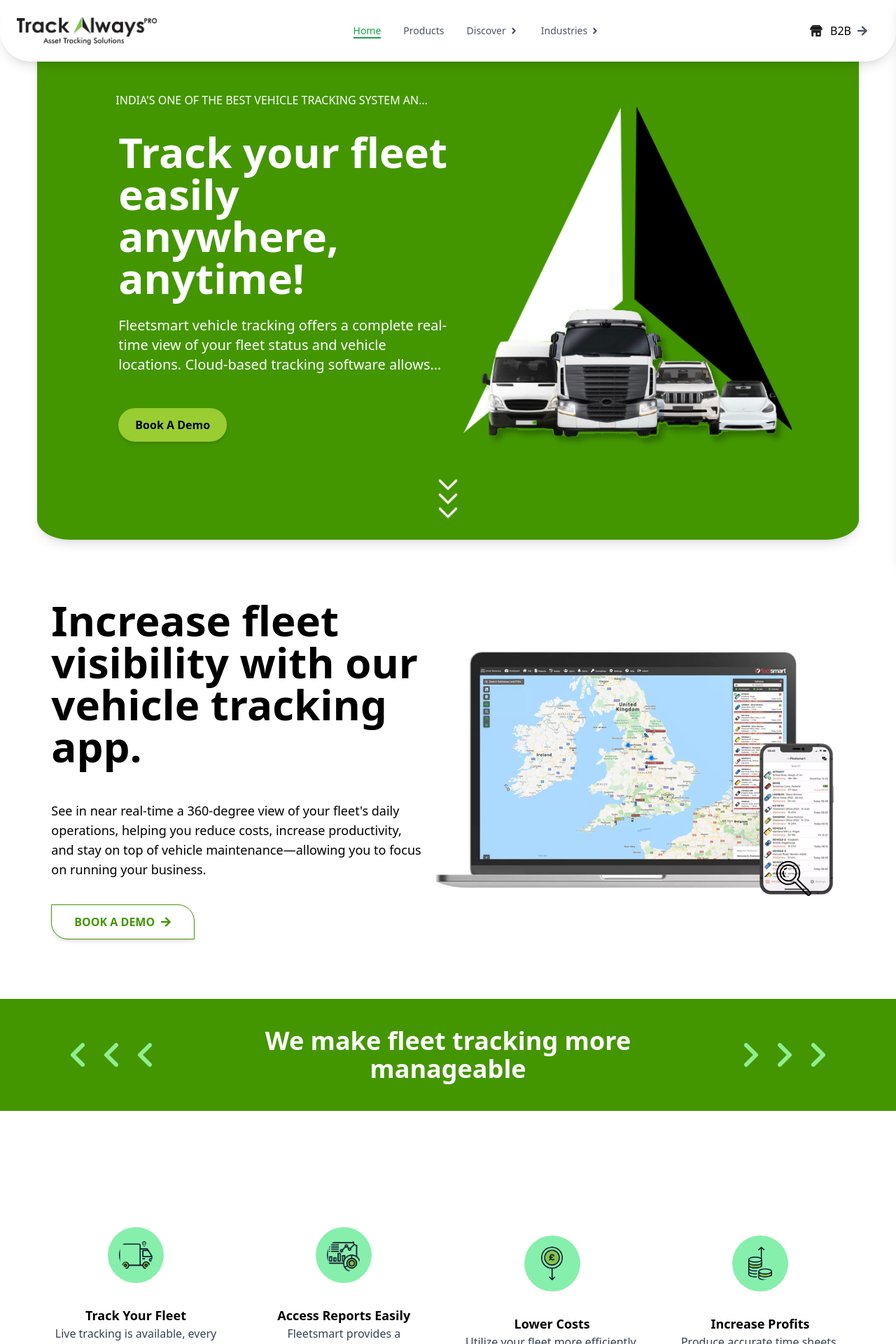
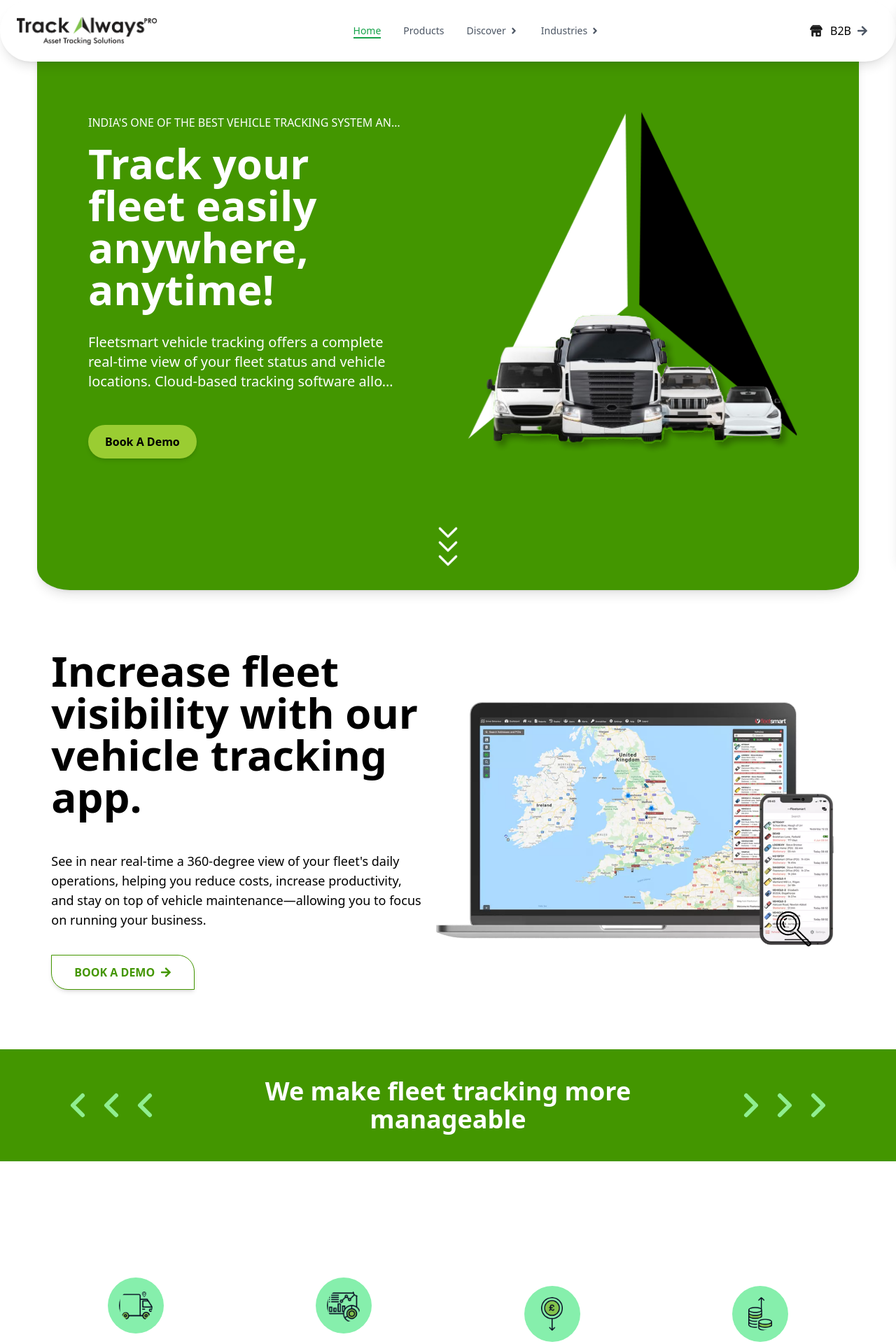
Before and after one commit to encrypted-bug-2024/trackalways-new, a React (Vite) app: page / in a window 1280 px wide. Shown: the top 1920 px of the page at 70% size. Built offline with nearby package versions, Linux system fonts and the light colour scheme.

Commit message:
Updated Home.jsx and Card.jsx components

```diff
--- a/src/components/home/Card.jsx
+++ b/src/components/home/Card.jsx
@@ -23,7 +23,7 @@ const Card = () => {
 
 
       {/* Box 2 */}
-      <div className="flex flex-col items-center justify-center h-96 p-4 rounded-lg max-w-xs">
+      <div className="flex flex-col items-center justify-center h-96 p-4 rounded-lg">
         <div className="flex items-center  justify-center w-28 h-28 bg-lightgreen rounded-full">
           <img
             src={logo2}
@@ -38,7 +38,7 @@ const Card = () => {
       </div>
 
       {/* Box 3 */}
-      <div className="flex flex-col items-center justify-center h-96 p-4 rounded-lg max-w-xs">
+      <div className="flex flex-col items-center justify-center h-96 p-4 rounded-lg">
         <div className="flex items-center justify-center w-28 h-28 bg-lightgreen rounded-full">
           <img
             src={logo3}
@@ -53,7 +53,7 @@ const Card = () => {
       </div>
 
       {/* Box 4 */}
-      <div className="flex flex-col items-center justify-center h-96 p-4 rounded-lg max-w-xs">
+      <div className="flex flex-col items-center justify-center h-96 p-4 rounded-lg">
         <div className="flex items-center justify-center w-28 h-28 bg-lightgreen rounded-full">
           <img
             src={logo4}
--- a/src/components/home/Hero.jsx
+++ b/src/components/home/Hero.jsx
@@ -3,22 +3,22 @@ import home from '../../assets/home.png';
 
 const Hero = () => {
     return (
-        <section className="relative bg-[#439600] text-white min-h-[90vh] flex flex-col lg:flex-row items-center justify-center mt-24 md:mt-12 md:pt-10 w-11/12 mx-auto rounded-[4%] shadow-lg overflow-hidden">
+        <section className="relative bg-[#439600] text-white min-h-[90vh] lg:min-h-[90vh] flex flex-col lg:flex-row items-center justify-center mt-24 lg:mt-10 w-11/12 mx-auto rounded-[4%] shadow-lg overflow-hidden">
             {/* Left Section with Text */}
-            <div className="flex-1 flex flex-col justify-center md:mx-8 h-full px-4 md:px-20">
+            <div className="flex-1 flex flex-col justify-center h-full px-4 md:px-20 lg:mt-10">
                 {/* New Paragraph Above Heading */}
-                <p className="text-xs sm:text-sm md:text-base text-center max-w-full sm:max-w-md md:max-w-md overflow-hidden whitespace-nowrap text-ellipsis -mt-24 mb-4 ml-2 md:mb-8 -mx-14 md:mx-0">
+                <p className="text-xs sm:text-sm md:text-base text-center lg:text-left max-w-full sm:max-w-md md:max-w-md overflow-hidden whitespace-nowrap text-ellipsis mb-2 md:mb-4 -mt-6 md:mx-auto lg:ml-0">
                     INDIA'S ONE OF THE BEST VEHICLE TRACKING SYSTEM AND APP
                 </p>
 
                 {/* Main Heading */}
-                <h1 className="text-3xl md:text-6xl font-bold text-center sm:ml-1 md:text-left mb-4 md:mb-6 leading-tight">
+                <h1 className="text-3xl md:text-6xl font-bold text-center md:text-center lg:text-left mb-4 md:mb-8 leading-tight">
                     Track your fleet easily <br />
                     anywhere, anytime!
                 </h1>
 
                 {/* Description Paragraph */}
-                <p className="mb-4 md:mb-8 text-base text-center md:text-xl text-center sm:ml-1 md:text-left max-w-full line-clamp-3">
+                <p className="mb-4 md:mb-8 text-base text-center md:text-xl md:text-center lg:text-left max-w-full line-clamp-3">
                     Fleetsmart vehicle tracking offers a complete real-time view of your fleet status and vehicle locations. Cloud-based tracking software allows effective and efficient fleet management via any smartphone or desktop computer.
                 </p>
 
@@ -32,30 +32,21 @@ const Hero = () => {
                 </div>
 
                 {/* Call to Action Button */}
-                <div className="mt-4 flex justify-center sm:ml-1 md:justify-start">
+                <div className="mt-4 mb-20 sm:mb-48 lg:mb-20 flex justify-center md:justify-center lg:justify-start">
                     <button className="bg-[#9acd32] text-black font-semibold px-6 py-3 rounded-full shadow-md hover:bg-gray-200">
                         Book A Demo
                     </button>
                 </div>
             </div>
 
-             {/* Ipad Image */}
-             <div className="hidden flex sm:justify-center md:hidden mb-8">
-                    <img
-                        src={home}
-                        alt="Fleet Management"
-                        className="max-w-[220px] md:max-w-md h-auto transition-all duration-300"
-                    />
-                </div>
-
-            {/* Right Section with Image for Desktop View */}
-            <div className="hidden md:flex justify-center sm:-ml-28 md:justify-end pr-5 md:pr-20 mt-4 mb-24 md:mt-0">
-                <img
-                    src={home}
-                    alt="Fleet Management"
-                    className="max-w-[200px] lg:max-w-[300px] xl:max-w-[500px] h-auto md:mt-16 transition-all duration-300"
-                />
-            </div>
+           {/* Right Section with Image for iPad View */}
+           <div className="hidden md:flex justify-center lg:justify-end pr-5 md:pr-20 mt-4 md:mb-20 md:ml-20 lg:mt-20 lg:ml-0">
+             <img
+             src={home}
+            alt="Fleet Management"
+            className="max-w-[300px] lg:max-w-[300px] xl:max-w-[500px] h-auto transition-all duration-300 md:-mt-64 md:mb-20 lg:mt-10"
+          />
+          </div>
 
             {/* Scroll Down Arrows */}
             <div className="absolute bottom-4 left-1/2 transform -translate-x-1/2 flex flex-col items-center space-y-[-20px]">
```
